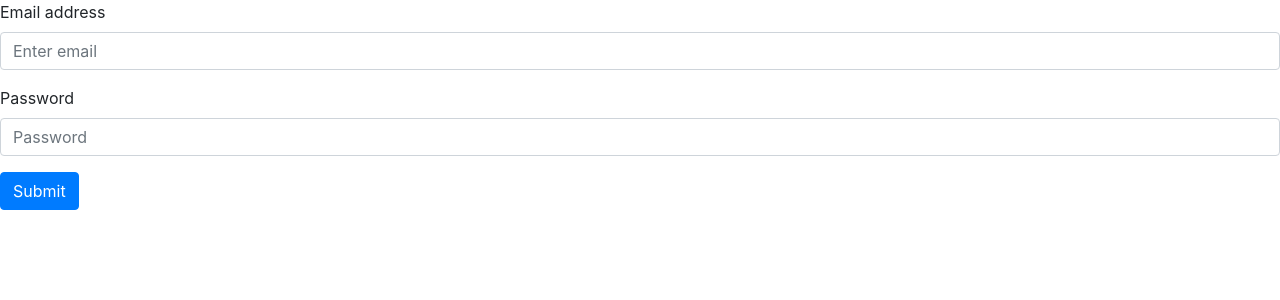
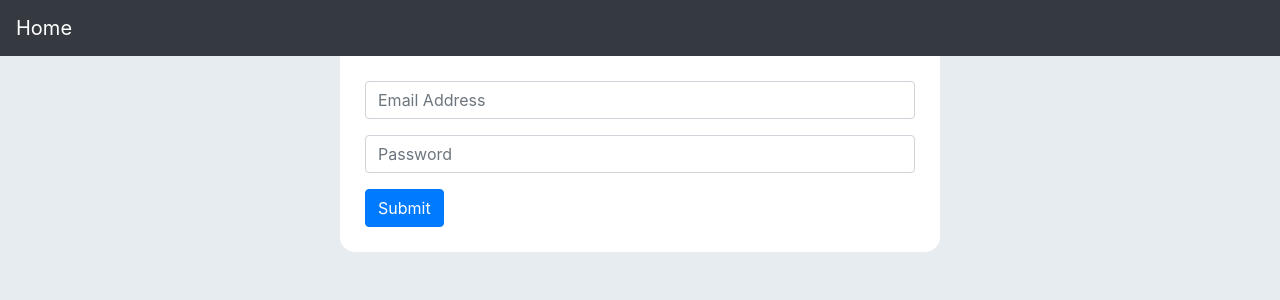
Before and after one commit to 4Azeroth/responder_social_media, a Python web app: template templates/login.html in a window 1280 px wide. Shown: the top 300 px of the page. Run offline with Jinja, Linux system fonts and the light colour scheme; the template is opened without the code that fills it: most values are stand-ins (such as "Sample title", 1, 10 or a date in 2020); some libraries are stand-ins or nearby versions.

Commit message:
Styling and fake branding

```diff
--- a/routes.py
+++ b/routes.py
@@ -3,7 +3,6 @@
 import responder
 from peewee import IntegrityError
 
-import database
 from database import db, User
 
 api = responder.API()
@@ -51,6 +50,11 @@
         resp.content = api.template('login.html', action='login')
 
 
+@api.route("/")
+async def home_screen(req, resp):
+    resp.content = api.template('home.html')
+
+
 @api.route("/check_logged_in")
 async def check_logged_in(req, resp):
     try:
--- /dev/null
+++ b/templates/base.html
@@ -0,0 +1,22 @@
+<!DOCTYPE html>
+<html lang="en">
+<head>
+    <meta charset="UTF-8">
+    <link href="https://stackpath.bootstrapcdn.com/bootstrap/4.1.3/css/bootstrap.min.css" rel="stylesheet" integrity="sha384-MCw98/SFnGE8fJT3GXwEOngsV7Zt27NXFoaoApmYm81iuXoPkFOJwJ8ERdknLPMO" crossorigin="anonymous">
+    <script src="https://stackpath.bootstrapcdn.com/bootstrap/4.1.3/js/bootstrap.min.js" integrity="sha384-ChfqqxuZUCnJSK3+MXmPNIyE6ZbWh2IMqE241rYiqJxyMiZ6OW/JmZQ5stwEULTy" crossorigin="anonymous"></script>
+    <title>{% block title %}{% endblock %} - Friendsafe</title>
+    <style>
+        body {
+            background-color: rgb(230, 236, 240);
+        }
+    </style>
+    {% block head %}
+    {% endblock %}
+</head>
+<body>
+    <nav class="navbar navbar-dark bg-dark justify-content-between">
+        <a class="navbar-brand" href="/">Home</a>
+    </nav>
+    <div id="content">{% block content %}{% endblock %}</div>
+</body>
+</html>
--- a/templates/login.html
+++ b/templates/login.html
@@ -1,25 +1,44 @@
-<!DOCTYPE html>
-<html lang="en">
-<head>
-    <meta charset="UTF-8">
-    <title>Login</title>
-    <link href="https://stackpath.bootstrapcdn.com/bootstrap/4.1.3/css/bootstrap.min.css" rel="stylesheet" integrity="sha384-MCw98/SFnGE8fJT3GXwEOngsV7Zt27NXFoaoApmYm81iuXoPkFOJwJ8ERdknLPMO" crossorigin="anonymous">
-    <script src="https://stackpath.bootstrapcdn.com/bootstrap/4.1.3/js/bootstrap.min.js" integrity="sha384-ChfqqxuZUCnJSK3+MXmPNIyE6ZbWh2IMqE241rYiqJxyMiZ6OW/JmZQ5stwEULTy" crossorigin="anonymous"></script>
-</head>
-<body>
+{% extends "base.html" %}
+{% block title %}{{action}}{% endblock %}
+{% block head %}
+<style>
+    .login-form {
+        min-width:600px;
+        background-color: #FFF;
+        padding: 25px 25px;
+        border-radius: 0px 0px 15px 15px;
+    }
+</style>
+{% endblock %}
+{% block content %}
+    <div class="container">
+      <div class="row">
+        <div class="col-sm"></div>
+        <div class="col-sm login-form">
           <form method="post" action="/{{ action }}">
               <div class="form-group">
-        <label for="email">Email address</label>
-        <input name="email" type="email" class="form-control" id="email" aria-describedby="emailHelp" placeholder="Enter email">
+                  {% if action=='login'%}
+                     <h3>Login to FriendSafe!</h3>
+                  {% endif %}
+                  {% if action=='register'%}
+                     <h3>Register for FriendSafe!</h3>
+                  {% endif %}
+                <input name="email" type="email" class="form-control" id="email" aria-describedby="emailHelp" placeholder="Email Address">
                 {% if action=='register'%}
                   <small id="emailHelp" class="form-text text-muted">We'll never share your email with anyone else.</small>
                 {% endif %}
               </div>
               <div class="form-group">
-        <label for="password">Password</label>
                 <input name="password" type="password" class="form-control" id="password" placeholder="Password">
               </div>
               <button type="submit" class="btn btn-primary">Submit</button>
+              {% if action=='login'%}
+                     <a href="/register"><button type="button" id="register-button" class="btn btn-link">Haven't Registered? Click here to signup!</button></a>
+              {% endif %}
             </form>
-</body>
+        </div>
+        <div class="col-sm"></div>
+      </div>
+    </div>
+{% endblock %}
 </html>
```
Also changed, not shown: templates/home.html (added, +28 -0 lines). Lines whose indentation alone changed are shown as unchanged.
